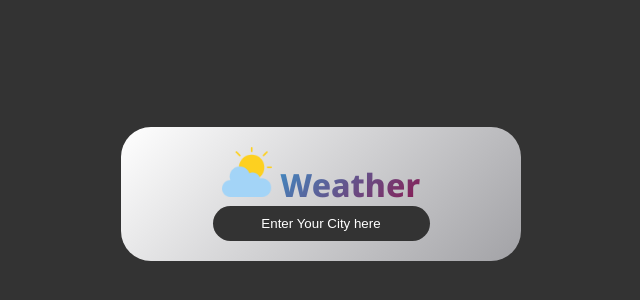
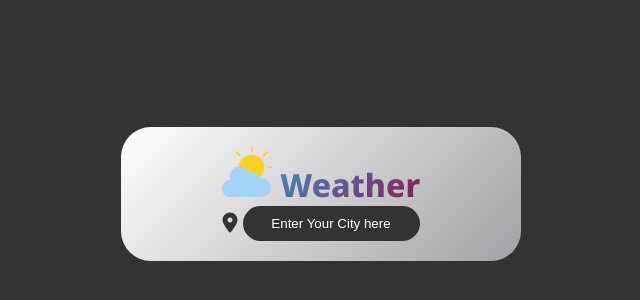
Before and after one commit to Dawood-Ahmed19/Weather--App, a website built with Vite: page index.html in a window 1280 px wide. Shown: the part 206-506 px from the top of the page, without its empty margins (319-959 px from the left). Built offline with nearby package versions, Linux system fonts and the light colour scheme.

Commit message:
Feat: added city input option

```diff
--- a/index.html
+++ b/index.html
@@ -4,6 +4,10 @@
     <meta charset="UTF-8" />
     <link rel="icon" type="image/svg+xml" href="Assets/Images/cloudy.png" />
     <meta name="viewport" content="width=device-width, initial-scale=1.0" />
+    <link
+      rel="stylesheet"
+      href="https://cdnjs.cloudflare.com/ajax/libs/font-awesome/6.4.0/css/all.min.css"
+    />
     <title>Weather Today</title>
     <link rel="stylesheet" href="style.css" />
   </head>
@@ -16,6 +20,8 @@
         </h1>
       </div>
       <div class="weather--info">
+        <div class="city--name">
+          <span><i class="fa-solid fa-location-dot"></i></span>
           <input
             class="city"
             type="text"
@@ -24,6 +30,7 @@
           />
         </div>
       </div>
+    </div>
     <script src="main.js"></script>
   </body>
 </html>
--- a/style.css
+++ b/style.css
@@ -52,10 +52,29 @@ input.city {
   border: none;
   border-radius: 20px;
   background-color: #333;
-  padding: 10px 20px;
+  padding: 10px 0px;
+  color: white;
+  text-align: center;
+  transition: 500ms all ease;
+}
+
+input.city:focus {
+  outline: none;
+  padding-inline: 15px;
 }
 
 input::placeholder {
   color: white;
   text-align: center;
 }
+
+i.fa-location-dot {
+  color: #333;
+  font-size: 20px;
+}
+
+.city--name {
+  display: flex;
+  align-items: center;
+  gap: 5px;
+}
```
Lines whose indentation alone changed are shown as unchanged.
